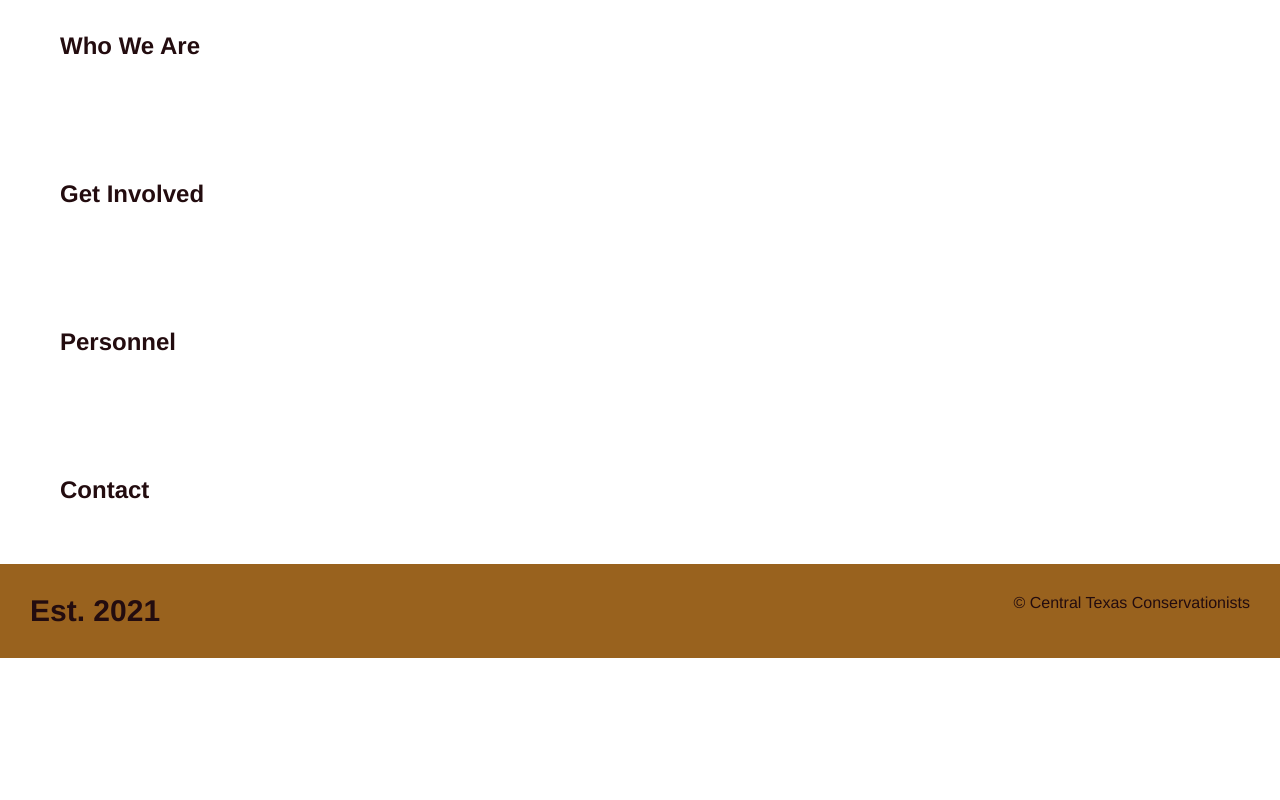
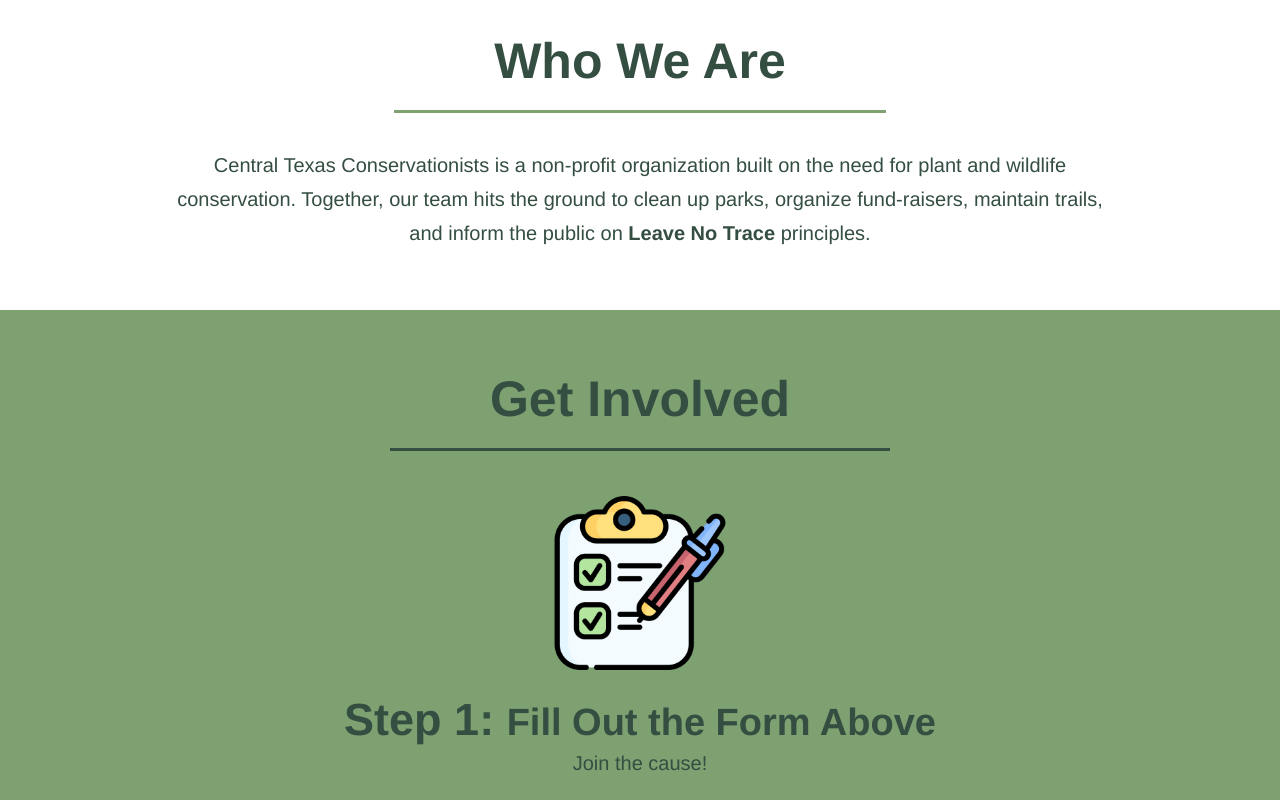
Before and after one commit to sarawrmas/conservation, a plain HTML site: page index.html in a window 1280 px wide. Shown: the part 760-1560 px from the top of the page. Before the commit the page ends 1418 px from the top, so only its background shows below. Drawn offline with Linux system fonts and the light colour scheme.

Commit message:
create and style first two sections

```diff
--- a/assets/css/style.css
+++ b/assets/css/style.css
@@ -89,7 +89,7 @@ section {
   border: 3px solid var(--dark-green);
   position: absolute;
   top: 120px;
-  right: 100px;
+  right: 80px;
 }
 
 .hero-form h3 {
@@ -123,3 +123,63 @@ section {
   padding: 10px 20px;
   font-size: 16px;
 }
+
+.intro {
+  text-align: center;
+}
+
+.intro h2 {
+  font-size: 50px;
+  color: var(--dark-green);
+  margin-bottom: 35px;
+  padding: 0 100px 20px 100px;
+  border-bottom: 3px solid var(--light-green);
+  display: inline-block;
+}
+
+.intro p {
+  /* adds spacing between lines */
+  line-height: 1.7;
+  color: var(--dark-green);
+  width: 80%;
+  font-size: 20px;
+  /* Centers content with width less than 100% */
+  margin: 0 auto;
+}
+
+.intro p a {
+  text-decoration: none;
+  color: var(--dark-green);
+  font-weight: bold;
+}
+
+.intro p a:hover {
+  font-style: italic;
+}
+
+.steps {
+  background: var(--light-green);
+}
+
+.steps h2 {
+  border-bottom: 3px solid var(--dark-green);
+}
+
+.steps h3 {
+  color: var(--dark-green);
+  font-size: 45px;
+  margin-top: 10px;
+}
+
+.steps div {
+  margin-bottom: 80px;
+}
+
+.steps img {
+  width: 15%;
+  margin: 10px 0;
+}
+
+.steps span {
+  font-size: 38px;
+}
--- a/index.html
+++ b/index.html
@@ -19,7 +19,7 @@
           <a href="#get-involved">Get Involved</a>
         </li>
         <li>
-          <a href="#personnel">Personnel</a>
+          <a href="#directors">Directors</a>
         </li>
         <li>
           <a href="#contact">Contact</a>
@@ -54,22 +54,50 @@
   </section>
 
   <!--Who We Are section-->
-  <section>
+  <section id="who-we-are" class="intro">
     <h2>Who We Are</h2>
+    <p>
+      Central Texas Conservationists is a non-profit organization
+      built on the need for plant and wildlife conservation. Together,
+      our team hits the ground to clean up parks, organize fund-raisers,
+      maintain trails, and inform the public on
+      <a href="https://lnt.org/why/7-principles/">Leave No Trace</a>
+      principles.
+    </p>
   </section>
 
   <!--Get Involved section-->
-  <section>
+  <section id="get-involved" class="intro steps">
     <h2>Get Involved</h2>
+    <div>
+      <img src="./assets/images/form.png" alt="" />
+      <h3>Step 1: <span>Fill Out the Form Above</span></h3>
+      <p>Join the cause!</p>
+    </div>
+    <div>
+      <img src="./assets/images/person.png" alt="" />
+      <h3>Step 2: <span>Meet with One of Our Directors</span></h3>
+      <p>They will help you get started.</p>
+    </div>
+    <div>
+      <img src="./assets/images/class.png" alt="" />
+      <h3>Step 3: <span>Attend Classes and Seminars</span></h3>
+      <p>Learn how to be an ally to the outdoors.</p>
+    </div>
+    <div>
+      <img src="./assets/images/plant.png" alt="" />
+      <h3>Step 4: <span>Volunteer</h3>
+      <p>Get out there and make an impact!</span></p>
+    </div>
   </section>
 
-  <!--Personnel section-->
-  <section>
-    <h2>Personnel</h2>
+  <!--Directors section-->
+  <section id="directors" class="intro">
+    <h2>Directors</h2>
   </section>
 
   <!--Contact section-->
-  <section>
+  <section id="contact" class="intro">
     <h2>Contact</h2>
   </section>
 
```
Also changed, not shown: assets/images/class.png (added), assets/images/form.png (added), assets/images/person.png (added), assets/images/plant.png (added), 1 other file.
